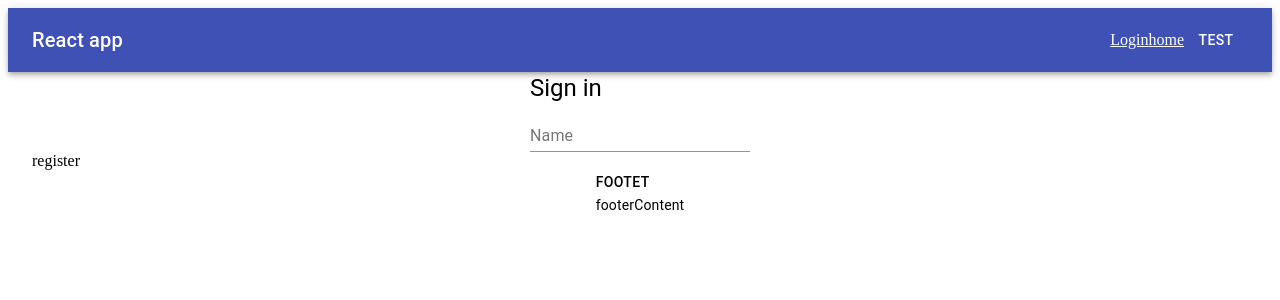
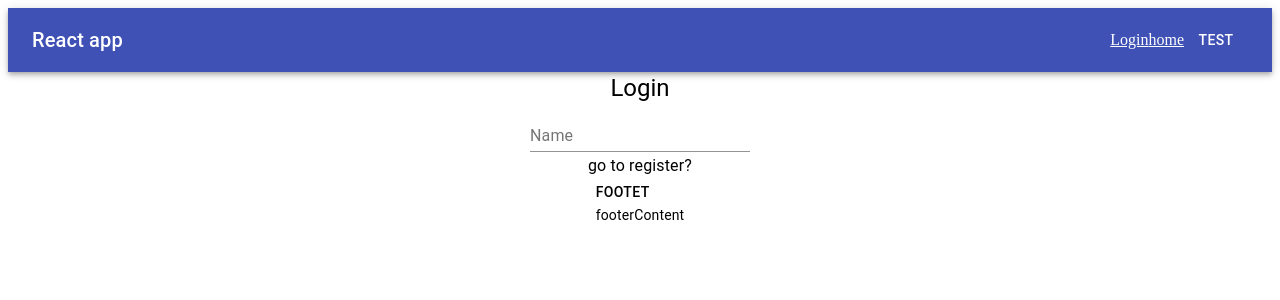
Before and after one commit to hamaa-affix/react-typescript-demoapp, a React (Create React App) app: page /login in a window 1280 px wide. Shown: the top 300 px of the page. Built offline with nearby package versions, Linux system fonts and the light colour scheme; no server answers.

Commit message:
create change component of Auth

```diff
--- a/package.json
+++ b/package.json
@@ -11,6 +11,7 @@
   "dependencies": {
     "@material-ui/core": "4.11.2",
     "@material-ui/icons": "4.11.2",
+    "firebase": "8.2.1",
     "framer-motion": "3.1.1",
     "react": "17.0.0",
     "react-dom": "17.0.0",
--- a/src/components/auth_componets/Auth.tsx
+++ b/src/components/auth_componets/Auth.tsx
@@ -1,14 +1,44 @@
 import React, { useState, useEffect } from "react";
+import { auth } from "../../moduels/firebase";
+
+//componet
 import Login from "./Login";
 import Register from "./Register";
 
-const Auth: React.FC = () => {
-  const [user, setUser] = useState({});
-  useEffect(() => {}, [user]);
+//material ui
+import Container from "@material-ui/core/Container";
+import Grid from "@material-ui/core/Grid";
+import Typography from "@material-ui/core/Typography";
+
+const Auth: React.FC = (props: any) => {
+  const [isLogin, setIsLogin] = useState(true);
+  const [email, setEmail] = useState("");
+  const [password, setPassword] = useState("");
+
+  useEffect(() => {
+    auth.onAuthStateChanged((user) => {
+      user && props.history.push("/");
+    });
+  }, [props.history]);
   return (
     <>
-      <Login />
-      <Register />
+      {isLogin ? <Login /> : <Register />}
+      <Container maxWidth="sm">
+        <Grid container justify="center" alignItems="center">
+          <Grid item>
+            <Typography color="initial" variant="subtitle1">
+              <span
+                onClick={() => {
+                  setIsLogin(!isLogin);
+                  console.log(isLogin);
+                }}
+              >
+                {isLogin ? "go to register?" : "go to login"}
+              </span>
+            </Typography>
+          </Grid>
+        </Grid>
+      </Container>
     </>
   );
 };
--- a/src/components/auth_componets/Login.tsx
+++ b/src/components/auth_componets/Login.tsx
@@ -15,8 +15,8 @@ const Login: React.FC = () => {
         <Grid container justify="center" alignItems="center">
           <Grid item>
             <form>
-              <Typography component="h1" variant="h5">
-                Sign in
+              <Typography component="h1" variant="h5" align="center">
+                Login
               </Typography>
               <FormControl>
                 <InputLabel htmlFor="component-simple">Name</InputLabel>
--- a/src/components/auth_componets/Register.tsx
+++ b/src/components/auth_componets/Register.tsx
@@ -1,9 +1,31 @@
 import React from "react";
+//material ui
+import Container from "@material-ui/core/Container";
+import Grid from "@material-ui/core/Grid";
+import Typography from "@material-ui/core/Typography";
+import FormControl from "@material-ui/core/FormControl";
+import Input from "@material-ui/core/Input";
+import InputLabel from "@material-ui/core/InputLabel";
+import TextField from "@material-ui/core/TextField";
 
 const Register: React.FC = () => {
   return (
     <>
-      <div>register</div>
+      <Container maxWidth="sm">
+        <Grid container justify="center" alignItems="center">
+          <Grid item>
+            <form>
+              <Typography component="h1" variant="h5" align="center">
+                Register
+              </Typography>
+              <FormControl>
+                <InputLabel htmlFor="component-simple">Name</InputLabel>
+                <Input id="component-simple" />
+              </FormControl>
+            </form>
+          </Grid>
+        </Grid>
+      </Container>
     </>
   );
 };
--- /dev/null
+++ b/src/moduels/firebase.ts
@@ -0,0 +1,16 @@
+import firebase from "firebase/app";
+import "firebase/auth";
+import "firebase/firestore";
+
+const firebaseApp = firebase.initializeApp({
+  apiKey: process.env.REACT_APP_FIREBASE_KEY,
+  authDomain: process.env.REACT_APP_FIREBASE_DOMAIN,
+  databaseURL: process.env.REACT_APP_FIREBASE_DATABASE,
+  projectId: process.env.REACT_APP_FIREBASE_PROJECT_ID,
+  storageBucket: process.env.REACT_APP_FIREBASE_STORAGE_BUCKET,
+  messagingSenderId: process.env.REACT_APP_FIREBASE_SENDER_ID,
+  appId: process.env.REACT_APP_FIREBASE_APP_ID
+});
+
+export const db = firebaseApp.firestore();
+export const auth = firebase.auth();
```
Also changed, not shown: src/App.tsx (+10 -2 lines), 2 other files (tests, documents, lock files or other folders).
